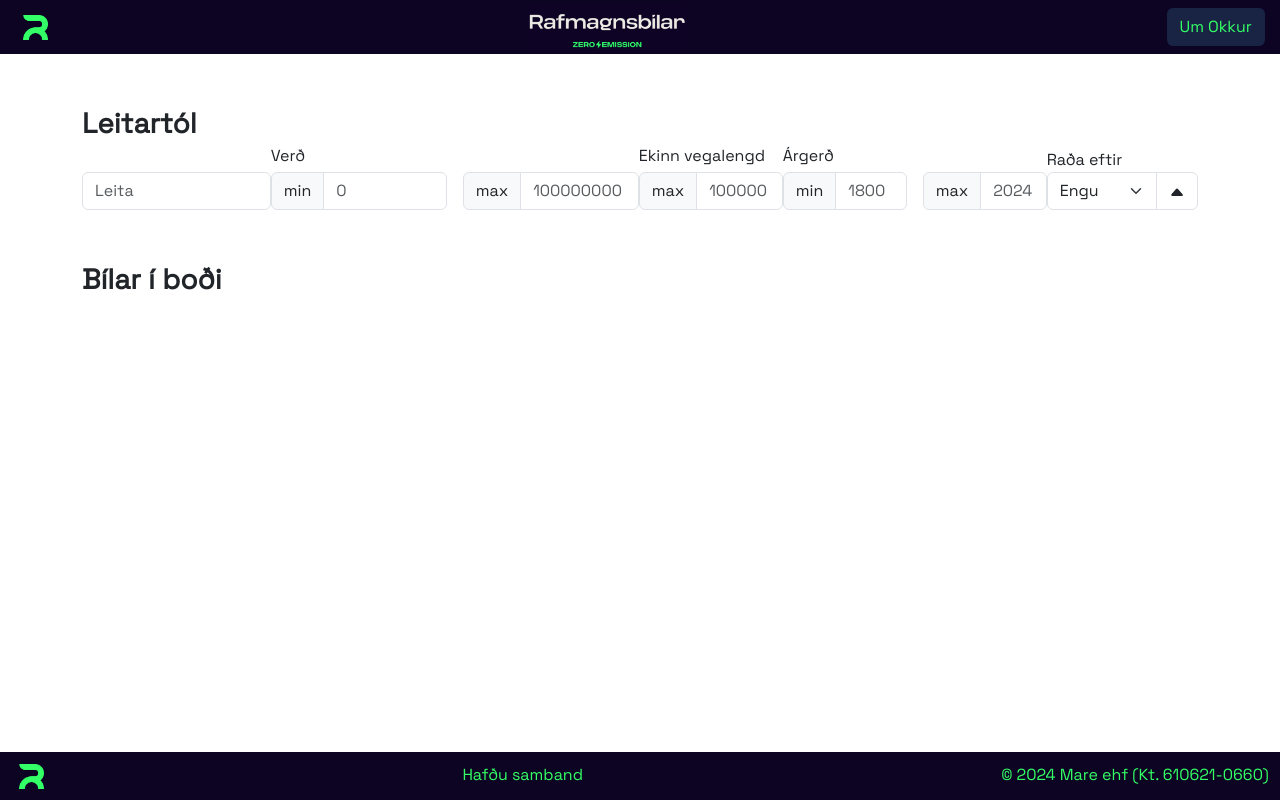
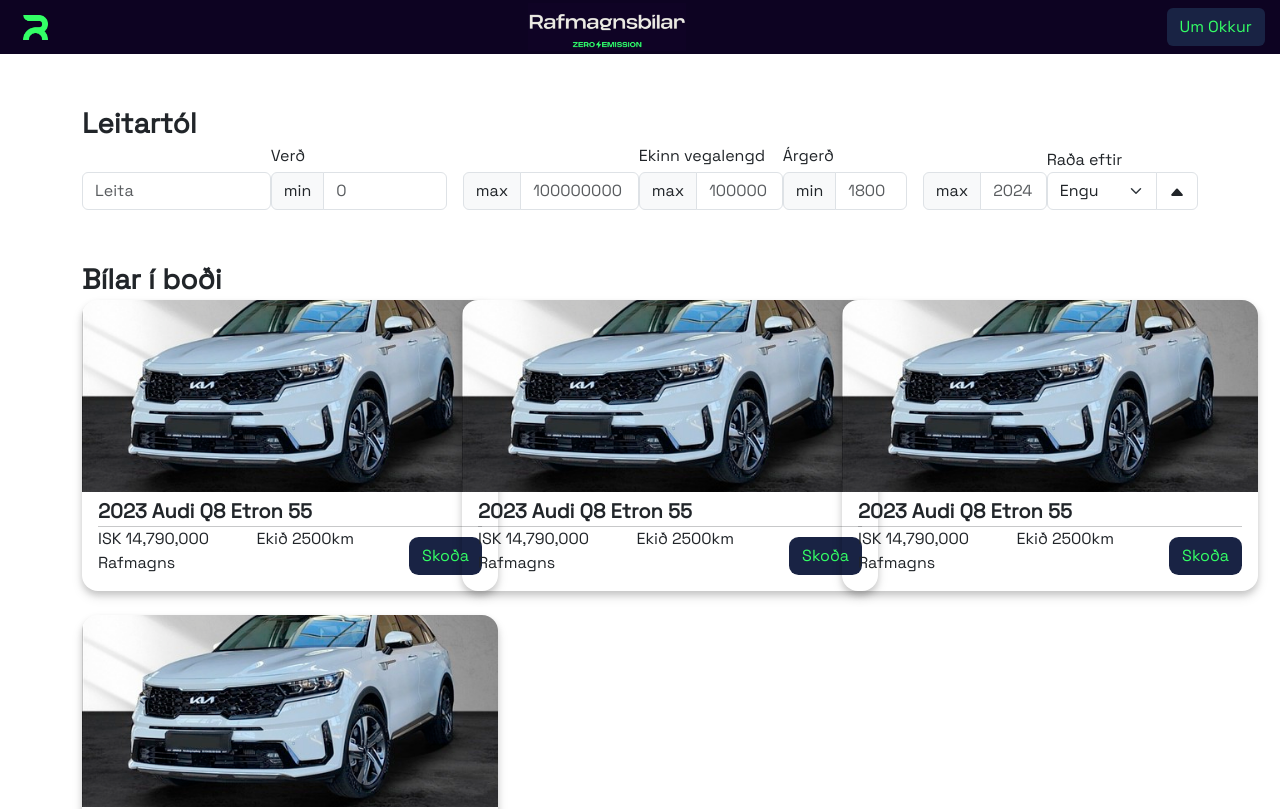
Before and after one commit to valgardg/rafmagnsbilar-vue, a Vue app: page /home in a window 1280 px wide. Shown: the top 809 px of the page. Built offline with nearby package versions, Linux system fonts and the light colour scheme.

Commit message:
updated: CarDetails formatting and style implemented, added listings to home page

```diff
--- a/src/components/CarDetails.vue
+++ /dev/null
@@ -1,5 +0,0 @@
-<template>
-    <div>
-
-    </div>
-</template>
--- /dev/null
+++ b/src/components/CarListing.vue
@@ -0,0 +1,42 @@
+<template>
+    <div class="d-flex flex-column listing-frame">
+        <img class="listing-image" src="@/assets/images/kiaTitleImage.jpg" />
+        <div class="ps-3 pe-3 pb-3">
+            <div class="mt-1 fw-bold fs-5">2023 Audi Q8 Etron 55</div>
+            <hr class="m-0 p-0">
+            <div class="row g-0">
+                <div class="col-8 d-flex flex-column">
+                    <div class="d-flex justify-content-between">
+                        <div>ISK 14,790,000</div>
+                        <div>Ekið 2500km</div>
+                    </div>
+                    <div>Rafmagns</div>
+                </div>
+                <div class="col-4 d-flex align-items-end justify-content-end">
+                    <SkodaButton />
+                </div>
+            </div>
+        </div>
+    </div>
+</template>
+
+<script setup lang="ts">
+import SkodaButton from '@/components/buttons/SkodaButton.vue';
+</script>
+
+<style scoped>
+.listing-frame {
+    width: 26rem;
+    border-radius: 1rem;
+    overflow: hidden;
+    box-shadow: 0 4px 6px 0 rgba(0, 0, 0, 0.15), 0 6px 12px 0 rgba(0, 0, 0, 0.1);
+    transition: box-shadow 0.1s ease-in-out;
+}
+.listing-frame:hover {
+    box-shadow: 0 8px 16px 0 rgba(0, 0, 0, 0.2), 0 12px 24px 0 rgba(0, 0, 0, 0.15);
+}
+.listing-image {
+    height: 12rem;
+    object-fit: cover;
+}
+</style>
--- /dev/null
+++ b/src/components/buttons/SkodaButton.vue
@@ -0,0 +1,18 @@
+<template>
+    <div>
+        <div class="btn button-frame button-text">Skoða</div>
+    </div>
+</template>
+
+<style scoped>
+.button-frame {
+    background-color: var(--c-secondary-100);
+    border-radius: 0.6rem;
+}
+.button-frame:hover {
+    background-color: var(--c-secondary-90);
+}
+.button-text {
+    color: var(--c-accent-100);
+}
+</style>
--- a/src/screens/HomeScreen.vue
+++ b/src/screens/HomeScreen.vue
@@ -13,16 +13,36 @@
             </div>
         </div>
         <!-- listings section -->
-        <div>
+        <div class="mb-5">
             <div class="fw-bold fs-3 mt-5">Bílar í boði</div>
+            <div class="row row-cols-3 gy-4">
+                <div class="">
+                    <CarListing />
+                </div>
+                <div class="">
+                    <CarListing />
+                </div>
+                <div class="">
+                    <CarListing />
+                </div>
+                <div class="">
+                    <CarListing />
+                </div>
+                <!-- <div class=""> ! WRAPPING IN DIV IS
+                    <CarListing />  ! IMPORTANT FOR ROW
+                </div>              ! TO ALIGN CORRECTLY -->
+            </div>
         </div>
     </div>
 </template>
 
 <script setup lang="ts">
+// search tools
 import SearchBar from '@/components/input/SearchBar.vue';
 import PriceRange from '@/components/input/PriceRange.vue';
 import DrivenRange from '@/components/input/DrivenRange.vue';
 import YearRange from '@/components/input/YearRange.vue';
 import SortOptions from '@/components/input/SortOptions.vue';
+// car listings
+import CarListing from '@/components/CarListing.vue';
 </script>
```
Also changed, not shown: src/assets/images/kiaTitleImage.jpg (added).
